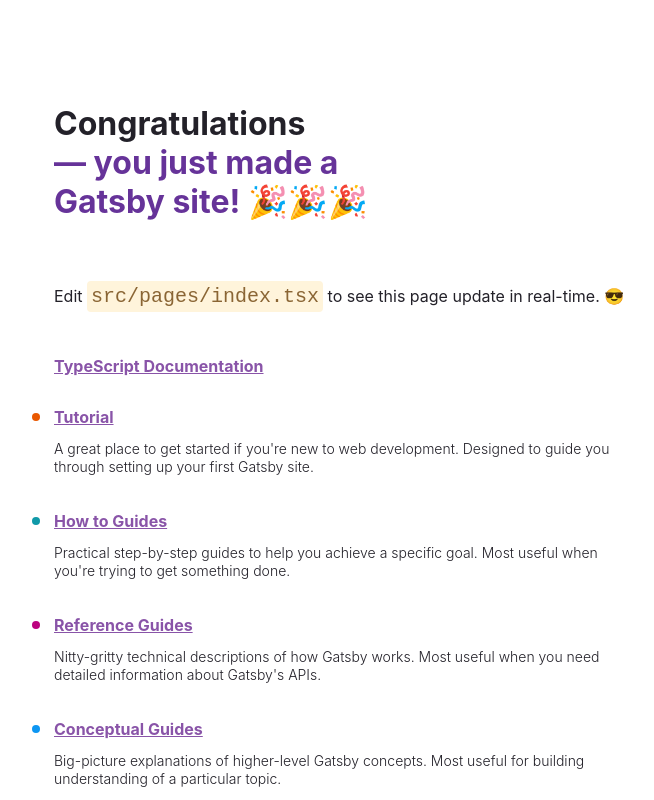
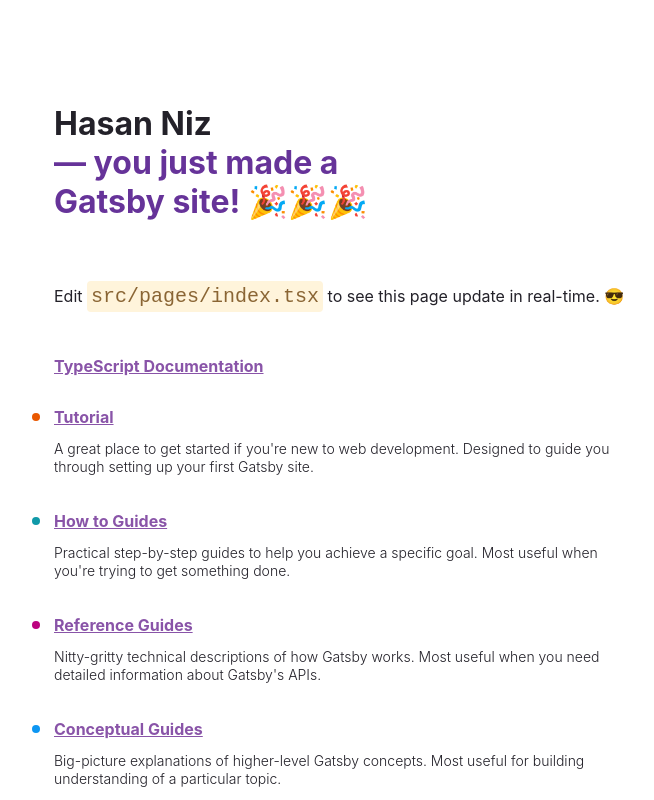
Before and after one commit to hasanniz/hasanniz.com, a Gatsby site: page / in a window 1280 px wide. Shown: the top 800 px of the page, without its empty margins (50-704 px from the left). Built offline with nearby package versions, Linux system fonts and the light colour scheme; Gatsby itself is replaced by a stand-in of ours.

Commit message:
Make it say Hasan Niz

```diff
--- a/src/pages/index.tsx
+++ b/src/pages/index.tsx
@@ -129,9 +129,9 @@
 const IndexPage = () => {
   return (
     <main style={pageStyles}>
-      <title>Home Page</title>
+      <title>Hasan Niz</title>
       <h1 style={headingStyles}>
-        Congratulations
+        Hasan Niz
         <br />
         <span style={headingAccentStyles}>— you just made a Gatsby site! </span>
         🎉🎉🎉
```
